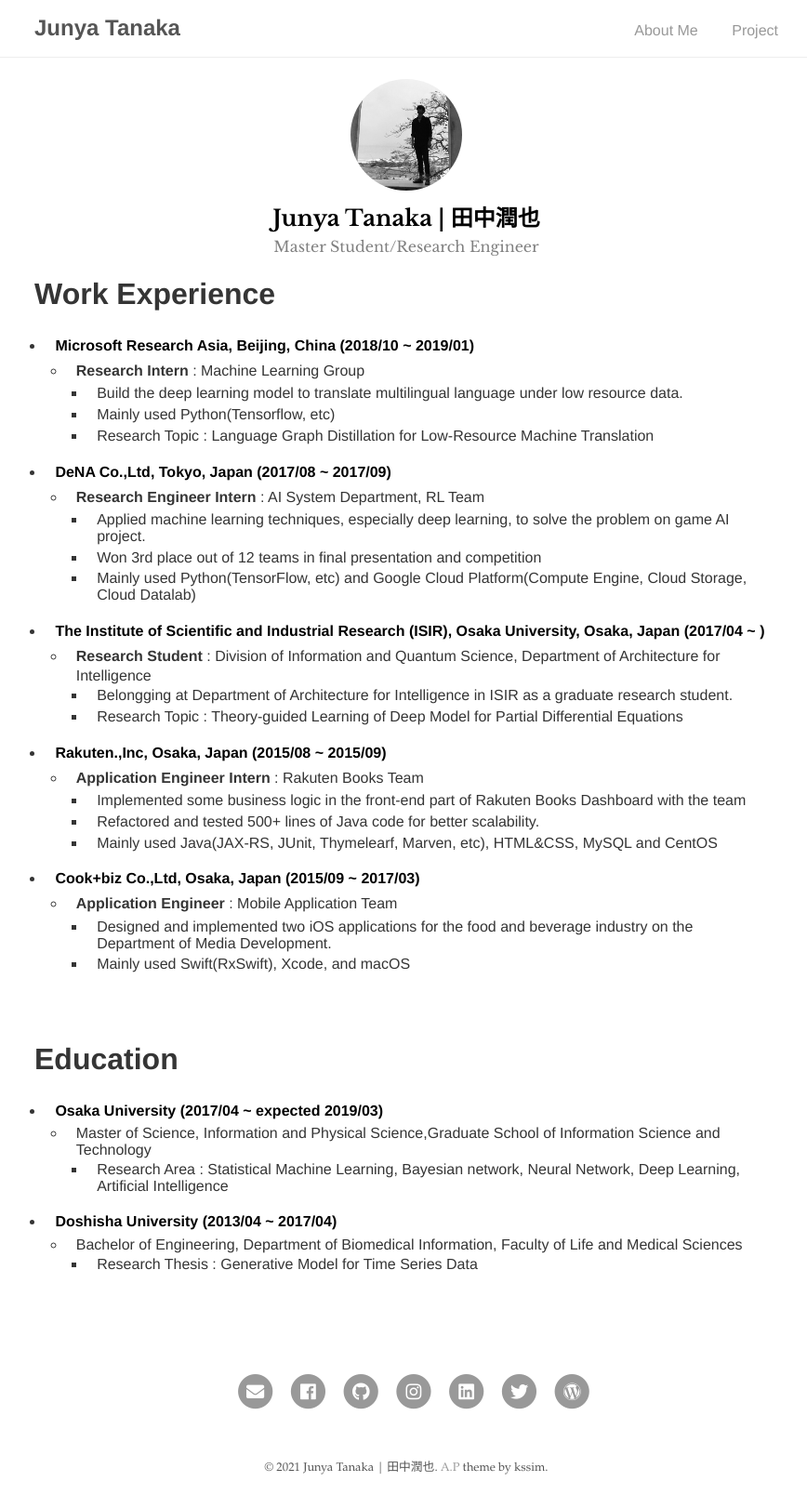
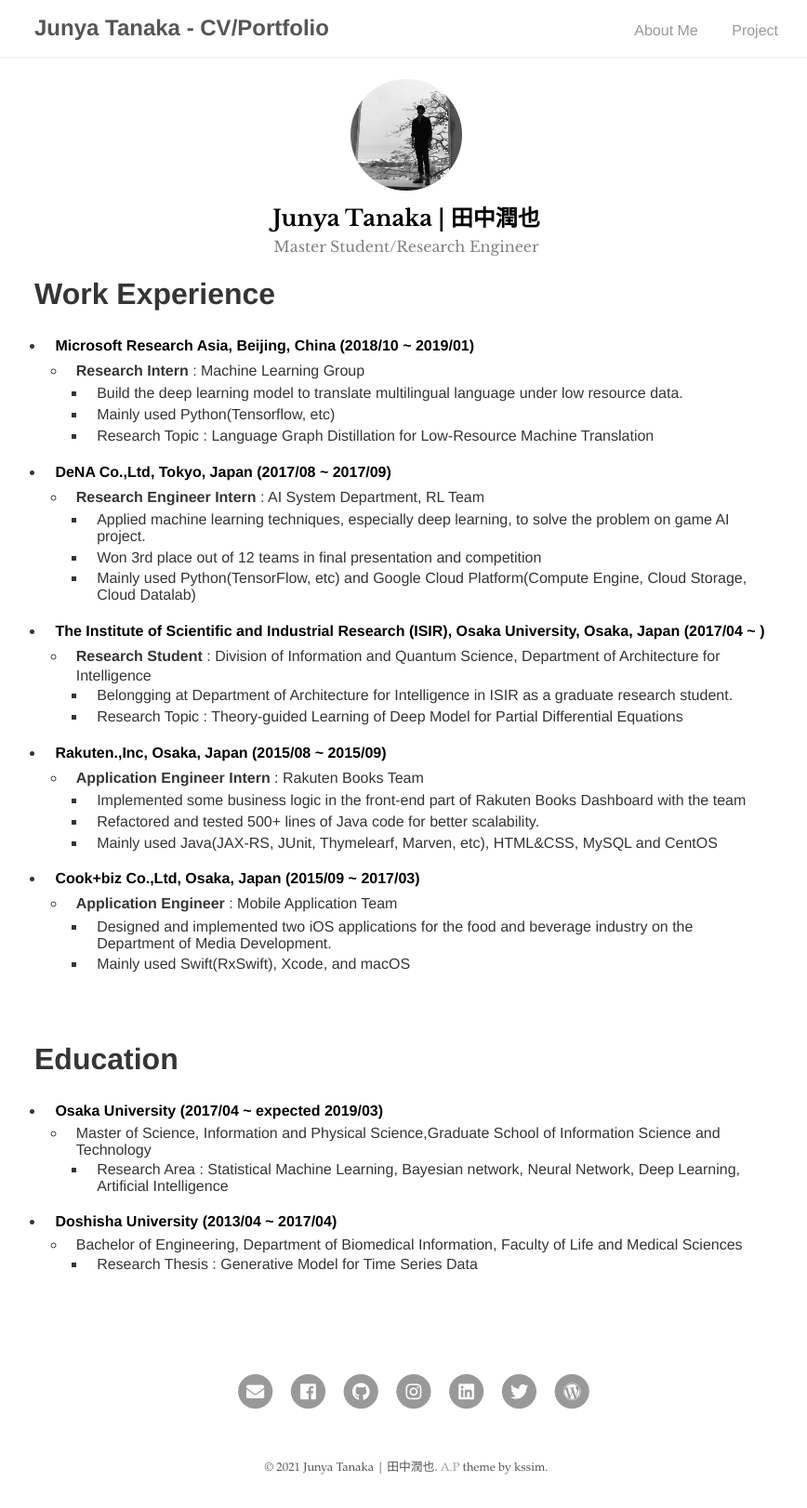
Before and after one commit to tanajun99/aboutme, a Jekyll site: the page built from index.md, in a window 1280 px wide. Shown: the whole page at 93% size, without its empty margins (203-1071 px from the left). Built offline with Jekyll 4.4.1, drawn with Linux system fonts in a browser that asks for light colours; our own code applies the rules of GitHub Pages for plain Markdown files; some of the changed lines change nothing that is shown.

Commit message:
fix about me

```diff
--- a/_config.yml
+++ b/_config.yml
@@ -1,5 +1,6 @@
-title: Junya Tanaka
+title: Junya Tanaka - CV/Portfolio
 baseurl: ""
+description: "Master student at Graduate School of Information Science and Technology, Osaka University. Research Area : Machine learning, Data science, Deep learning and Statistics"
 url: "https://tanajun99.github.io"
 google_analytics: "UA-60340700-2" # Tracking ID, e.g. "UA-000000-01"
 
```
